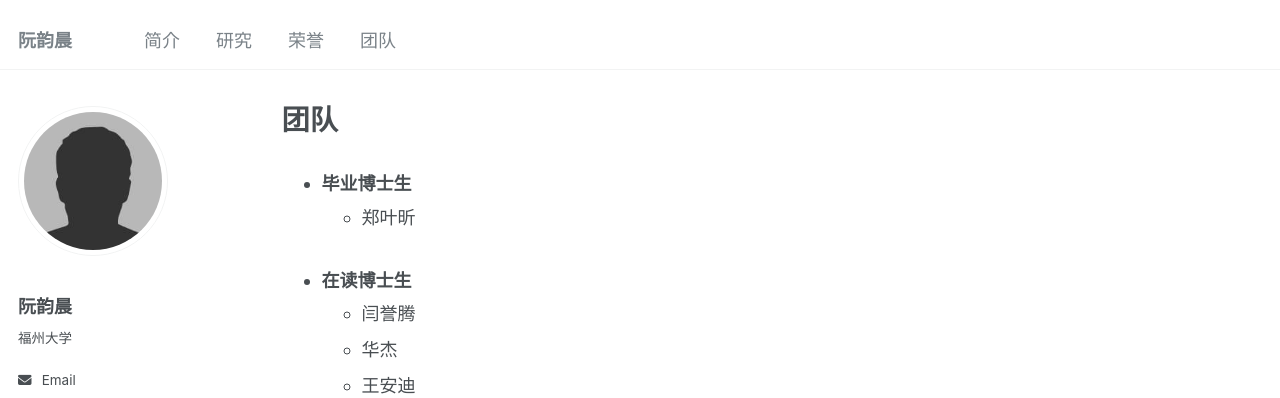
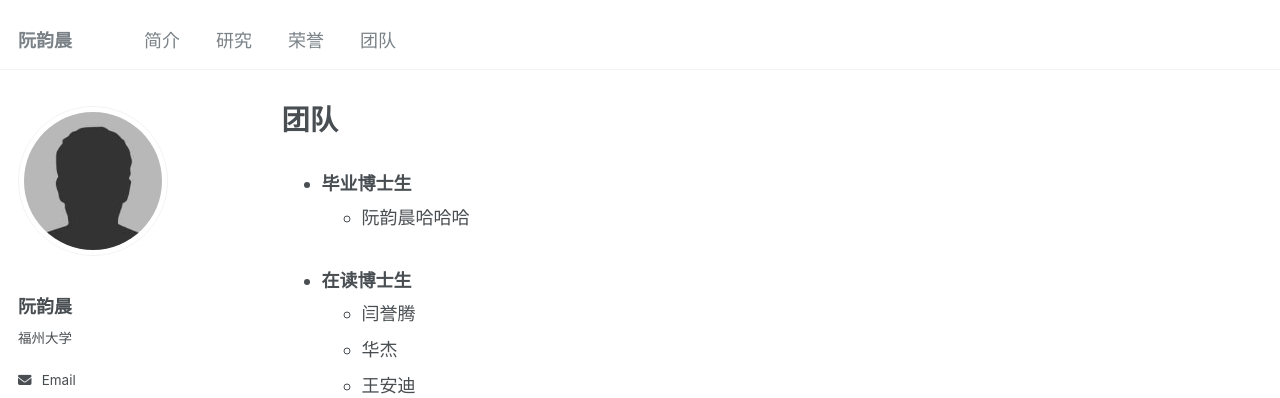
Before and after one commit to RuanYunchen/RuanYunchen.github.io, a Jekyll site: the page built from _pages/team.md, in a window 1280 px wide and 1137 px high. Shown: the top 398 px of the window. Built offline with Jekyll 4.4.1, drawn with Linux system fonts in a browser that asks for light colours; some web fonts are replaced.

Commit message:
Update team.md

```diff
--- a/_pages/team.md
+++ b/_pages/team.md
@@ -8,7 +8,7 @@ author_profile: true
 {% include base_path %}
 
 - ### 毕业博士生
-  - 郑叶昕
+  - 阮韵晨哈哈哈
 
 - ### 在读博士生
   - 闫誉腾
```
